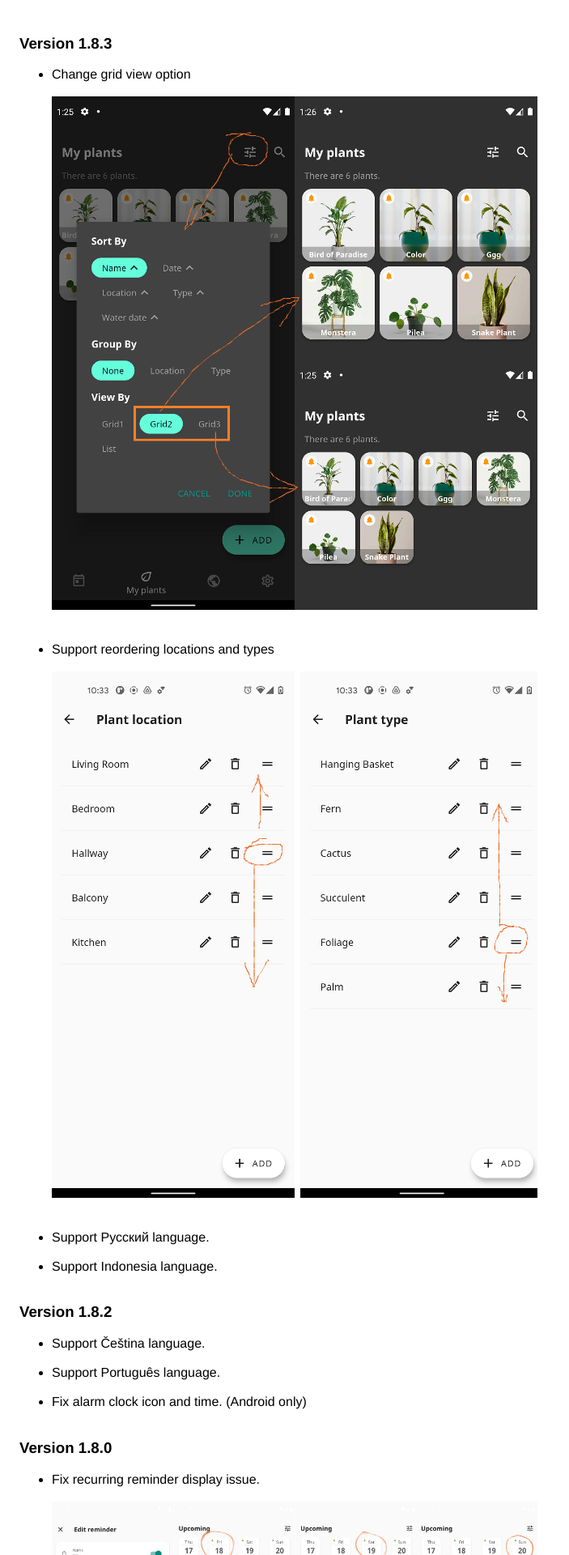
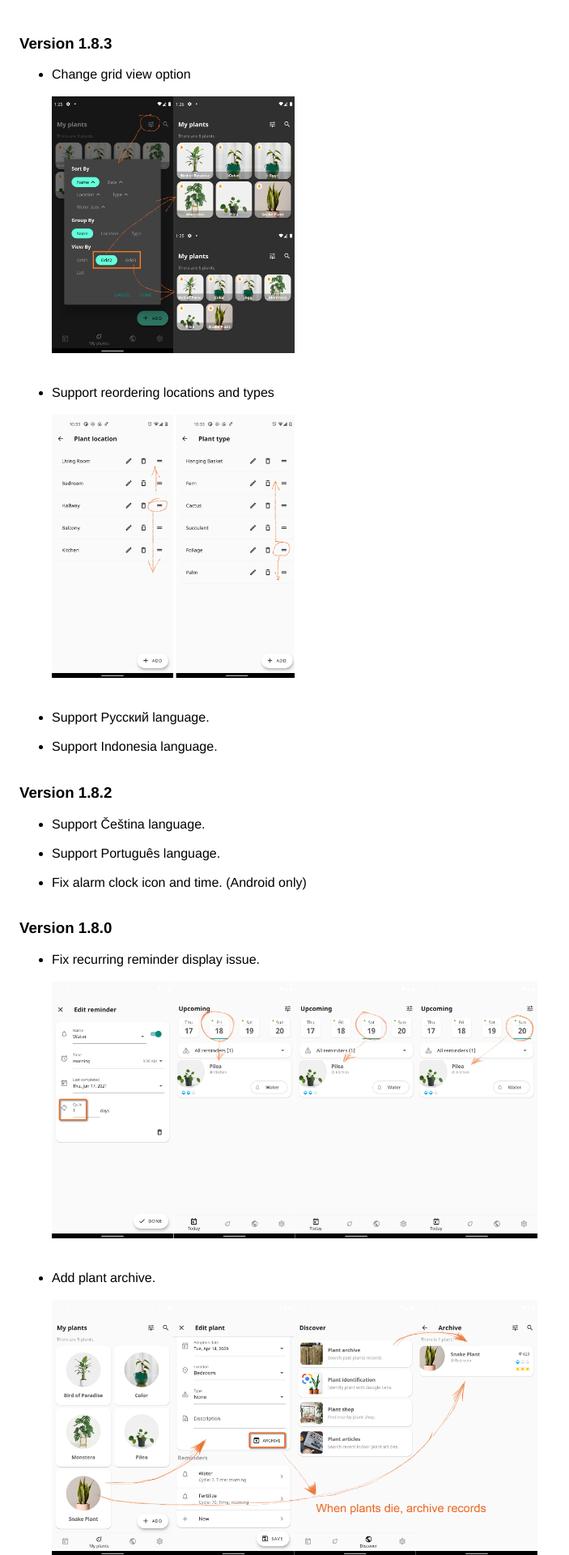
Before and after one commit to plantnote/plantnote.github.io, a Jekyll site: the page change_log.html, which Jekyll copies as it is, in a window 1280 px wide. Shown: the top 1920 px of the page at 81% size, without its empty margins (0-703 px from the left). Built offline with Jekyll 4.4.1, drawn with Linux system fonts in a browser that asks for light colours.

Commit message:
resize images

```diff
--- a/change_log.html
+++ b/change_log.html
@@ -11,9 +11,9 @@
       <strong><h3>Version 1.8.3</h3></strong>
       <ul>
         <li>Change grid view option</li><br>
-        <img src="images/changelog/grid_view.png" width="600"><br><br><br>
+        <img src="images/changelog/grid_view.png" width="300"><br><br><br>
         <li>Support reordering locations and types</li><br>
-        <img src="images/changelog/reordering.png" width="600"><br><br><br>
+        <img src="images/changelog/reordering.png" width="300"><br><br><br>
         <li>Support Pусский language.</li><br>
         <li>Support Indonesia language.</li><br>
       </ul>
```
